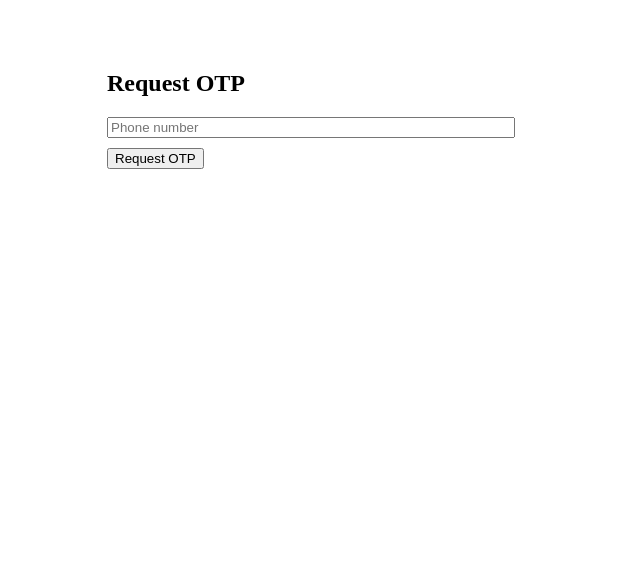
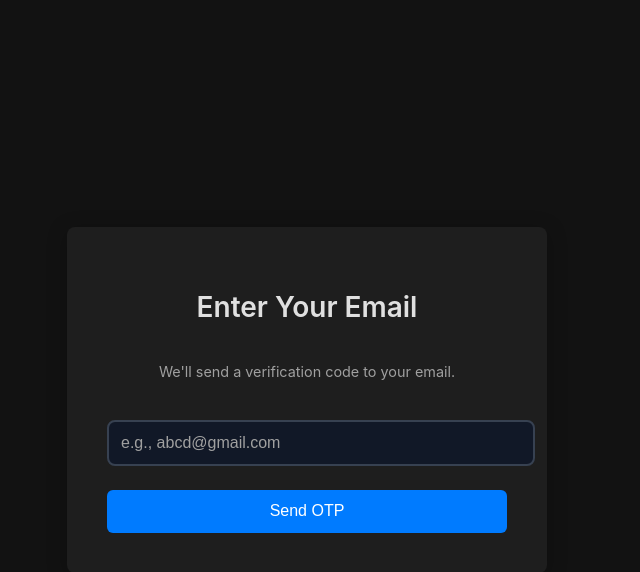
Before and after one commit to leyuskckiran1510/wewear-frontend, a React (Vite) app: page /login in a window 1280 px wide. Shown: the top 572 px of the page, without its empty margins (333-973 px from the left). Built offline with nearby package versions, Linux system fonts and the light colour scheme.

Commit message:
style: improve login page style

```diff
--- a/src/pages/Login.tsx
+++ b/src/pages/Login.tsx
@@ -1,75 +1,95 @@
 import React, { useEffect, useState } from "react";
+import { useNavigate } from "react-router-dom";
 import { requestOTP, verifyOTP } from "@/services/authService";
-import { useNavigate } from "react-router-dom";
 import toast from "react-hot-toast";
+import "@/styles/Login.css"; // Import the custom CSS file
 
 const Login = () => {
-
-    const [phone, setPhone] = useState("");
+  const [email, setemail] = useState("");
   const [code, setCode] = useState("");
-    const [step, setStep] = useState < "request" | "verify" > ("request");
+  const [step, setStep] = useState("request");
   const [loading, setLoading] = useState(false);
   const navigate = useNavigate();
 
   useEffect(() => {
+    // Redirect if already logged in
     if (localStorage.getItem("token")) {
       navigate("/profile", { replace: true });
     }
   }, [navigate]);
 
-    const handleRequestOTP = async () => {
+  const handleRequestOTP = async (e) => {
+    e.preventDefault(); // Prevent page reload
     setLoading(true);
     try {
-            await requestOTP({ phone });
+      await requestOTP({ email });
       setStep("verify");
+      toast.success("OTP sent successfully!");
     } catch (err) {
-            toast.error("Failed to request OTP");
+      toast.error("Failed to request OTP. Please try again.");
     } finally {
       setLoading(false);
     }
   };
 
-    const handleVerifyOTP = async () => {
+  const handleVerifyOTP = async (e) => {
+    e.preventDefault(); // Prevent page reload
     setLoading(true);
     try {
-            await verifyOTP({ phone, code });
+      await verifyOTP({ email, code });
+      toast.success("Login successful!");
       navigate("/profile");
     } catch (err) {
-            toast.error("Failed to verify OTP");
+      toast.error("Invalid OTP. Please try again.");
     } finally {
       setLoading(false);
     }
   };
 
   return (
-        <div style={{ maxWidth: 400, margin: "auto", paddingTop: "50px" }}>
+    <div className="login-page">
+      <div className="login-container">
         {step === "request" ? (
-        <>
-          <h2>Request OTP</h2>
+          <form onSubmit={handleRequestOTP} className="login-form">
+            <h2>Enter Your Email</h2>
+            <p>We'll send a verification code to your email.</p>
             <input
-            value={phone}
-            onChange={(e) => setPhone(e.target.value)}
-            placeholder="Phone number"
-            style={{ width: "100%", marginBottom: 10 }}
+              type="tel"
+              value={email}
+              onChange={(e) => setemail(e.target.value)}
+              placeholder="e.g., abcd@gmail.com"
+              className="form-input"
+              required
             />
-          <button onClick={handleRequestOTP} disabled={loading}>
-            {loading ? "Sending..." : "Request OTP"}
+            <button type="submit" className="form-button" disabled={loading}>
+              {loading ? "Sending..." : "Send OTP"}
             </button>
-        </>
+          </form>
         ) : (
-        <>
-          <h2>Verify OTP</h2>
+          <form onSubmit={handleVerifyOTP} className="login-form">
+            <h2>Verify Your email</h2>
+            <p>Enter the code we sent to {email}.</p>
             <input
+              type="text"
               value={code}
               onChange={(e) => setCode(e.target.value)}
               placeholder="Enter OTP"
-            style={{ width: "100%", marginBottom: 10 }}
+              className="form-input"
+              required
             />
-          <button onClick={handleVerifyOTP} disabled={loading}>
+            <button type="submit" className="form-button" disabled={loading}>
               {loading ? "Verifying..." : "Verify & Login"}
             </button>
-        </>
+            <button
+              type="button"
+              className="link-button"
+              onClick={() => setStep("request")}
+            >
+              Use a different email
+            </button>
+          </form>
         )}
+      </div>
     </div>
   );
 };
--- a/src/pages/Logout.tsx
+++ b/src/pages/Logout.tsx
@@ -6,7 +6,7 @@ import toast from "react-hot-toast";
 const Logout = () => {
   const navigate = useNavigate();
   useEffect(() => {
-    toast("Logginout ....");
+    toast.success("Logginout ....");
     logout();
     navigate("/login", { replace: true });
   }, [navigate]);
--- /dev/null
+++ b/src/styles/Login.css
@@ -0,0 +1,120 @@
+/* Login.css */
+
+/* Define color variables for easy theme management */
+:root {
+  --bg-color: #121212;
+  --surface-color: #1e1e1e;
+  --primary-color: #007bff;
+  --primary-hover-color: #0056b3;
+  --text-color: #e0e0e0;
+  --text-secondary-color: #a0a0a0;
+  --border-color: #333333;
+  --input-bg-color: #2a2a2a;
+  --shadow-color: rgba(0, 0, 0, 0.25);
+  --disabled-opacity: 0.6;
+}
+
+/* Full-page container to center the form */
+.login-page {
+  display: flex;
+  justify-content: center;
+  align-items: center;
+  min-height: 100vh;
+  background-color: var(--bg-color);
+  font-family: -apple-system, BlinkMacSystemFont, 'Segoe UI', Roboto, sans-serif;
+  color: var(--text-color);
+}
+
+/* The main login box/card */
+.login-container {
+  width: 100%;
+  max-width: 400px;
+  padding: 2.5rem;
+  background-color: var(--surface-color);
+  border-radius: 8px;
+  box-shadow: 0 4px 20px var(--shadow-color);
+}
+
+.login-form {
+  display: flex;
+  flex-direction: column;
+  gap: 1rem; /* Creates space between form elements */
+}
+
+/* Headings and paragraphs */
+.login-form h2 {
+  font-size: 1.75rem;
+  font-weight: 600;
+  text-align: center;
+  margin-bottom: 0.5rem;
+}
+
+.login-form p {
+  font-size: 0.9rem;
+  text-align: center;
+  color: var(--text-secondary-color);
+  margin-bottom: 1.5rem;
+}
+
+/* Input field styling */
+.form-input {
+  width: 100%;
+  padding: 0.8rem 1rem;
+  background-color: var(--input-bg-color);
+  border: 1px solid var(--border-color);
+  border-radius: 6px;
+  font-size: 1rem;
+  color: var(--text-color);
+  transition: border-color 0.3s ease, box-shadow 0.3s ease;
+}
+
+.form-input::placeholder {
+  color: var(--text-secondary-color);
+}
+
+.form-input:focus {
+  outline: none;
+  border-color: var(--primary-color);
+  box-shadow: 0 0 0 3px rgba(0, 123, 255, 0.25);
+}
+
+/* Primary button styling */
+.form-button {
+  width: 100%;
+  padding: 0.8rem 1rem;
+  background-color: var(--primary-color);
+  color: white;
+  border: none;
+  border-radius: 6px;
+  font-size: 1rem;
+  font-weight: 500;
+  cursor: pointer;
+  transition: background-color 0.3s ease, opacity 0.3s ease;
+  margin-top: 0.5rem;
+}
+
+.form-button:hover:not(:disabled) {
+  background-color: var(--primary-hover-color);
+}
+
+.form-button:disabled {
+  opacity: var(--disabled-opacity);
+  cursor: not-allowed;
+}
+
+/* Secondary link-style button */
+.link-button {
+  background: none;
+  border: none;
+  color: var(--primary-color);
+  cursor: pointer;
+  padding: 0.5rem;
+  margin-top: 0.5rem;
+  font-size: 0.9rem;
+  transition: color 0.3s ease;
+}
+
+.link-button:hover {
+  text-decoration: underline;
+  color: var(--primary-hover-color);
+}
```
Lines whose indentation alone changed are shown as unchanged.
